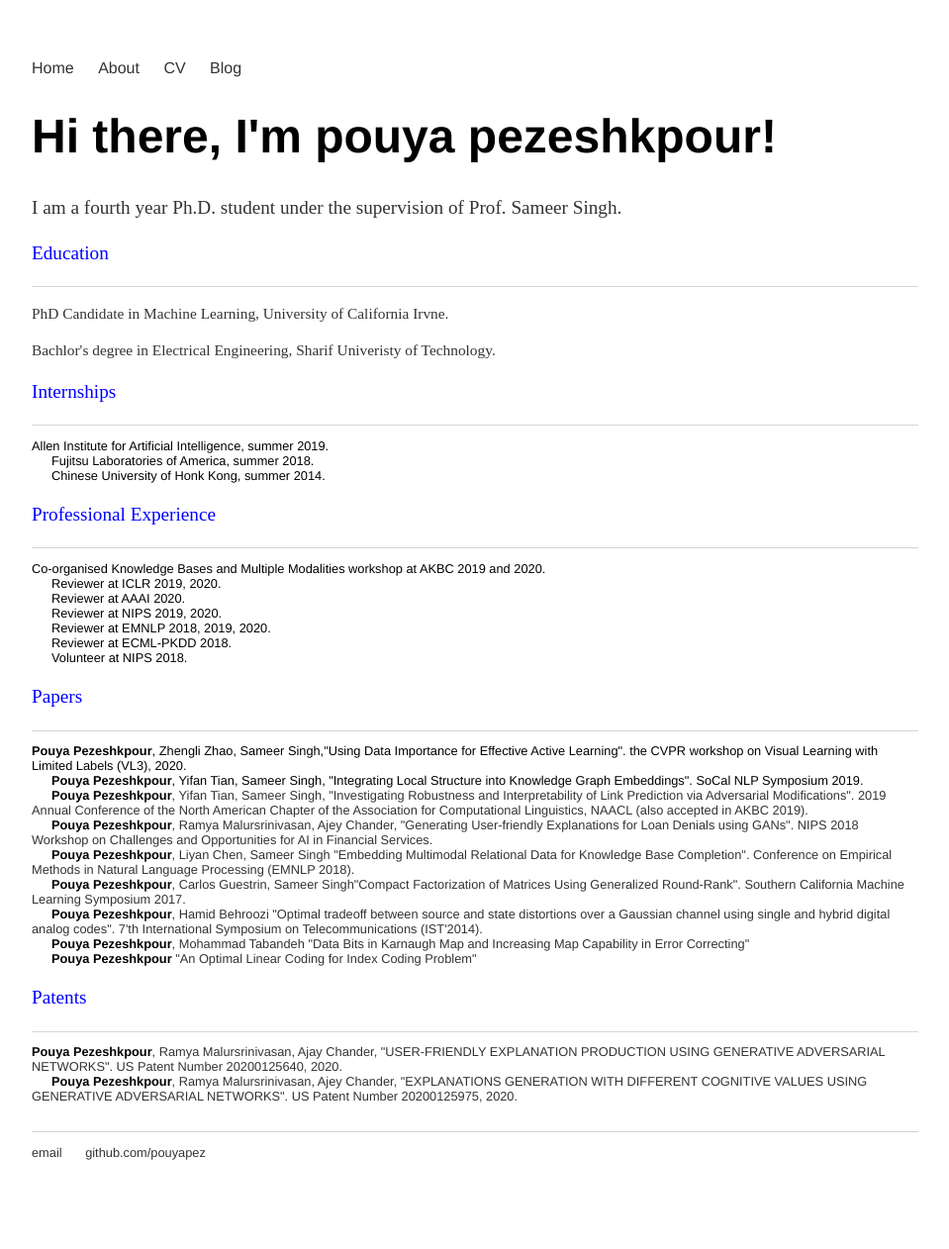
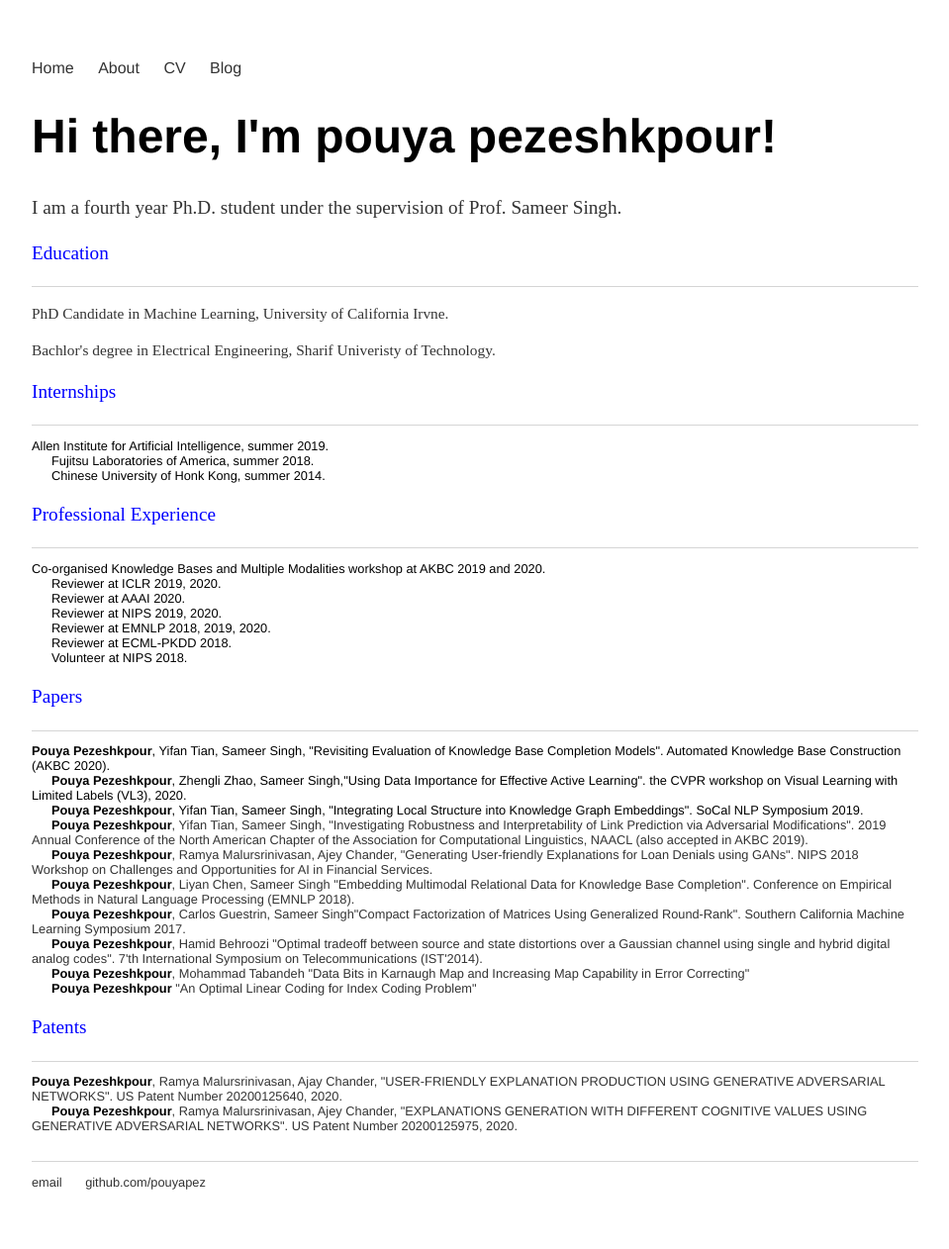
Before and after one commit to pouyapez/pouyapez.github.io, a Jekyll site: the page index.html, which Jekyll copies as it is, in a window 1280 px wide. Shown: the whole page at 99% size, without its empty margins (160-1119 px from the left). Built offline with Jekyll 4.4.1, drawn with Linux system fonts in a browser that asks for light colours; before the commit the page ends 1232 px from its top, so only the background shows below that.

Commit message:
Update index.html

```diff
--- a/index.html
+++ b/index.html
@@ -76,6 +76,7 @@
 		<header>
 		<footer>
     		<ul style="list-style-type:square">
+			<li style="square"><b class="blacktext">Pouya Pezeshkpour</b>, Yifan Tian, Sameer Singh, "Revisiting Evaluation of Knowledge Base Completion Models". Automated Knowledge Base Construction (AKBC 2020).<br /></li>
 			<li style="square"><b class="blacktext">Pouya Pezeshkpour</b>, Zhengli Zhao, Sameer Singh,"Using Data Importance for Effective Active Learning". the CVPR workshop on Visual Learning with Limited Labels (VL3), 2020.<br /></li>
 			<li style="square"><b class="blacktext">Pouya Pezeshkpour</b>, Yifan Tian, Sameer Singh, "Integrating Local Structure into Knowledge Graph Embeddings". SoCal NLP Symposium 2019.<br /></li>
 			<li><a href="https://openreview.net/pdf?id=Hkg7rbcp67"><b class="blacktext">Pouya Pezeshkpour</b>, Yifan Tian, Sameer Singh, "Investigating Robustness and Interpretability of Link Prediction via Adversarial Modifications". 2019 Annual Conference of the North American Chapter of the Association for Computational Linguistics, NAACL (also accepted in AKBC 2019).<br /></li>
```
